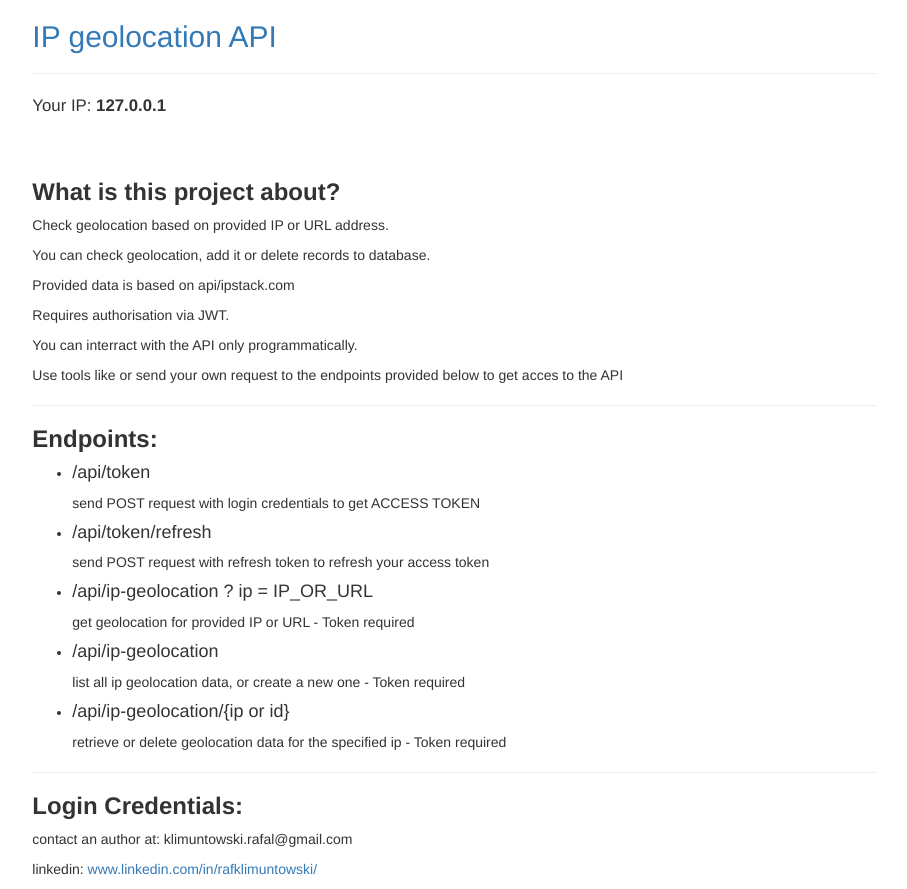
After one commit to klimuntowskirafal/ipgeolocation, a Django app: page / in a window 1280 px wide. The commit adds this page. Shown: the whole page, without its empty margins (186-1093 px from the left). Run offline with Django 3.2, Linux system fonts and the light colour scheme; some libraries are stand-ins or nearby versions.

Commit message:
added home page
included instructions

```diff
--- a/core/views.py
+++ b/core/views.py
@@ -1,22 +1,44 @@
 import requests
-from django.http import JsonResponse, Http404
-from django.shortcuts import render, redirect
-from rest_framework import status
+from django.http import Http404
+from django.shortcuts import render
+from rest_framework import status, viewsets
 from rest_framework.views import APIView
 from rest_framework.response import Response
 
 from ipgeolocation.credentials import API_IPSTACK_KEY
-from rest_framework_simplejwt.views import TokenObtainPairView, TokenRefreshView
 
 from .models import IpData
 from .serializer import IpDataSerializer
 
 
+def get_ip(request):
+    """
+    get user ip
+    """
+    try:
+        x_forward = request.META.get("HTTP_X_FORWARDED_FOR")
+        if x_forward:
+            ip = x_forward.split(",")[0]
+        else:
+            ip = request.META.get("REMOTE_ADDR")
+    except:
+        ip = ""
+    return ip
+
+
+def home(request):
+    if request.method == "GET":
+        ip = get_ip(request)
+        context = {
+            "ip": ip,
+        }
+        return render(request, "geolocation.html", context)
+
+
 class IpGeolocationList(APIView):
     """
-    List all ip geolocation data, or create a new one.
-
-    To check geolocation for a specified ip or url:
+    List all ip geolocation data, create a new one,
+    or check geolocation for a specified ip or url by passing ip parameter in url like:
     '/api/ip-geolocation?ip={IP_OR_URL}'
     """
     # html styled form field to run POST on api
@@ -42,7 +64,7 @@ class IpGeolocationList(APIView):
         qs = IpData.objects.all()
         serializer = IpDataSerializer(qs, many=True)
 
-        ip = request.POST.get('ip')
+        ip = request.data.get('ip')
         ip_exists = IpData.objects.filter(ip=ip)
 
         if ip_exists:
@@ -53,7 +75,6 @@ class IpGeolocationList(APIView):
         else:
             # get geolocation of new ip and save it
             geolocation_data = get_ip_info(ip)
-            # return all records from db
             return save_ip_geolocation(geolocation_data)
 
 
--- a/ipgeolocation/urls.py
+++ b/ipgeolocation/urls.py
@@ -1,17 +1,16 @@
 from django.contrib import admin
 from django.contrib.auth import views as auth_views
-from django.contrib.auth.models import User
 from django.urls import path, include
 
 from rest_framework_simplejwt.views import TokenObtainPairView, TokenRefreshView
 
-from core.views import IpGeolocationList, IpGeolocationDetails
+from core.views import home, IpGeolocationList, IpGeolocationDetails
 
-from rest_framework import routers, serializers, viewsets
 
 urlpatterns = [
     path('api-auth/', include('rest_framework.urls')),
     path('admin/', admin.site.urls),
+    path('', home, name='home'),
     path('api/ip-geolocation',
          IpGeolocationList.as_view(),
          name="ip-geolocation",
--- a/templates/base.html
+++ b/templates/base.html
@@ -16,31 +16,36 @@
 </head>
 
 <body style="margin:0; overflow-x:hidden;">
-	<nav style="float:right; padding:30px;">
-		<ul style="display: flex;list-style:none;"
-			<li style="padding:10px;" class="">
-				{% if not request.user.is_authenticated %}
-					<button class="btn btn-default"><a href="{% url 'login' %}">zaloguj się</a></button>
-				{% else %}
-					<form method="POST" action="{% url 'logout' %}">
-						{% csrf_token %}
-						<button class="btn btn-default" type="submit">Wyloguj się</button>
-					</form>
-				{% endif %}
-			</li>
-		</ul>
-	</nav>
+<!--	<nav style="float:right; padding:30px;">-->
+<!--		<ul style="display: flex;list-style:none;"-->
+<!--			<li style="padding:10px;" class="">-->
+<!--				{% if not request.user.is_authenticated %}-->
+<!--					<button class="btn btn-default"><a href="{% url 'login' %}">zaloguj się</a></button>-->
+<!--				{% else %}-->
+<!--					<form method="POST" action="{% url 'logout' %}">-->
+<!--						{% csrf_token %}-->
+<!--						<button class="btn btn-default" type="submit">Wyloguj się</button>-->
+<!--					</form>-->
+<!--				{% endif %}-->
+<!--			</li>-->
+<!--		</ul>-->
+<!--	</nav>-->
 
 	<div class="row">
-    	<div class="col-sm-6 col-sm-offset-3">
+    	<div class="col-sm-8 col-sm-offset-2">
 			<h2>
-				<a href="{% url 'home' %}">Sprawdź geolokalizację na podstawie adresu url bądź IP</a>
+				<a href="{% url 'home' %}">IP geolocation API</a>
 			</h2>
-			<br>
-			<br>
-			{% if request.user.is_authenticated %}
-				<h4>Witaj {{ request.user }}</h4>
-			{% endif %}
+			<hr>
+			<big>Your IP:
+				<b>
+					{% if ip != '' %}
+						{{ ip }}
+					{% else %}
+						Can't find IP
+					{% endif %}
+				</b>
+			</big>
 		</div>
 	</div>
 
--- /dev/null
+++ b/templates/geolocation.html
@@ -0,0 +1,77 @@
+{% extends "base.html" %}
+{% block title %}Sprawdź geolokalizację{% endblock %}
+
+{% block content %}
+{% load static %}
+
+<br/>
+<br/>
+
+<div class="row">
+
+    <div class="col-sm-8 col-sm-offset-2">
+        <h3>
+            <b>What is this project about?</b>
+        </h3>
+        <p>
+            Check geolocation based on provided IP or URL address.
+        </p>
+        <p>
+            You can check geolocation, add it or delete records to database.
+        </p>
+        <p>
+            Provided data is based on api/ipstack.com
+        </p>
+        <p>
+            Requires authorisation via JWT.
+        </p>
+        <p>
+            You can interract with the API only programmatically.
+        </p>
+        <p
+            On each request you need to explicitly provide the authentication credentials as well as Access Token.
+        </p>
+        <p>
+            Use tools like <POSTMAN></POSTMAN> or send your own request to the endpoints provided below to get acces to the API
+        </p>
+        <hr>
+
+        <h3>
+            <b>Endpoints:</b>
+        </h3>
+        <ul>
+            <li style="list-style:default">
+                <h4>/api/token</h4> send POST request with login credentials to get ACCESS TOKEN
+            </li>
+             <li>
+                 <h4>/api/token/refresh</h4> send POST request with refresh token to refresh your access token
+            </li>
+            <li>
+                <h4>/api/ip-geolocation ? ip = IP_OR_URL</h4> get geolocation for provided IP or URL - Token required
+            </li>
+            <li>
+                <h4>/api/ip-geolocation</h4> list all ip geolocation data, or create a new one - Token required
+            </li>
+            <li>
+                <h4>/api/ip-geolocation/{ip or id}</h4> retrieve or delete geolocation data for the specified ip - Token required
+            </li>
+        </ul>
+        <hr>
+
+        <h3>
+            <b>Login Credentials:</b>
+        </h3>
+        <p>
+            contact an author at: klimuntowski.rafal@gmail.com
+        </p>
+        <p>
+            linkedin:
+            <a href="https://www.linkedin.com/in/rafklimuntowski/" target="_blank">
+                www.linkedin.com/in/rafklimuntowski/
+            </a>
+        </p>
+
+    </div>
+</div>
+
+{% endblock %}
```
Also changed, not shown: ipgeolocation/settings.py (line endings or trailing spaces).
